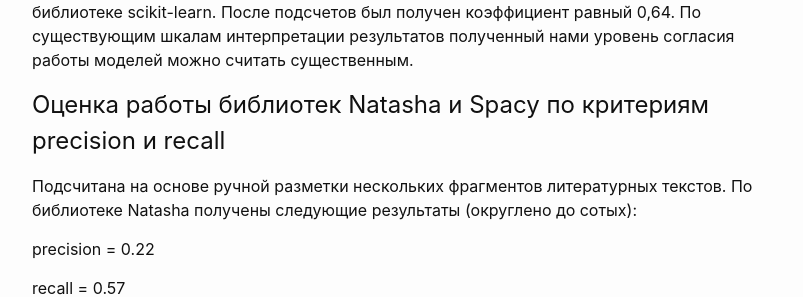
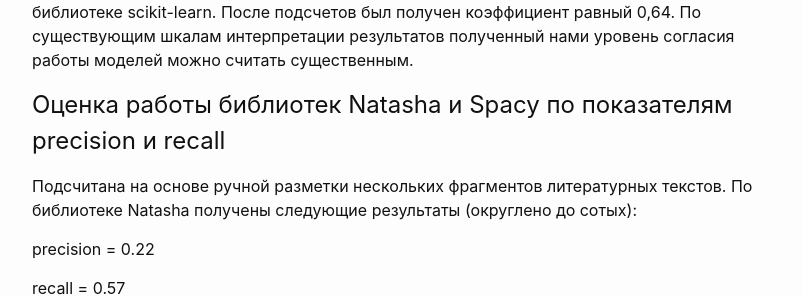
Before and after one commit to daryagerasimenko/MT, a Jekyll site: the page built from about.md, in a window 1280 px wide and 900 px high, scrolled down 1733 px. Shown: the part 302-599 px from the top of the window, without its empty margins (238-1041 px from the left). Built offline with Jekyll 4.4.1, drawn with Linux system fonts in a browser that asks for light colours.

Commit message:
Update page.html

```diff
--- a/_layouts/page.html
+++ b/_layouts/page.html
@@ -50,7 +50,7 @@
      После подсчетов был получен коэффициент равный 0,64. По существующим шкалам интерпретации результатов
      полученный нами уровень согласия работы моделей можно считать существенным.</p>
 
-  <h2>Оценка работы библиотек Natasha и Spacy по критериям precision и recall</h2>
+  <h2>Оценка работы библиотек Natasha и Spacy по показателям precision и recall</h2>
 
   <p>Подсчитана на основе ручной разметки нескольких фрагментов литературных текстов.
      По библиотеке Natasha получены следующие результаты (округлено до сотых):</p>
```
